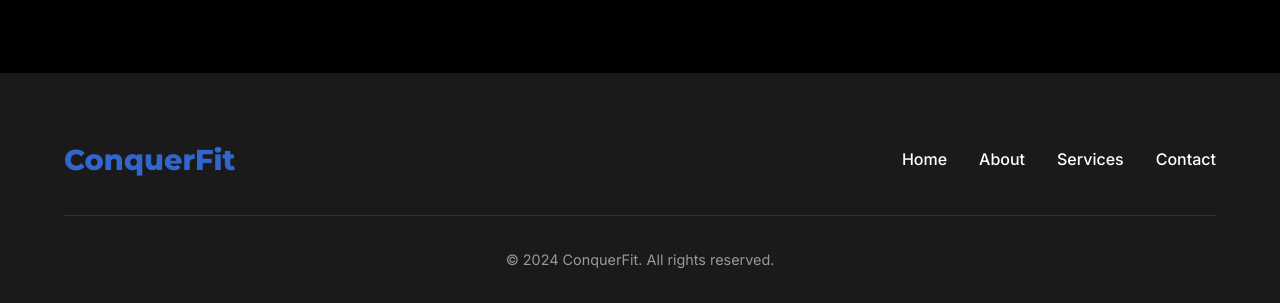
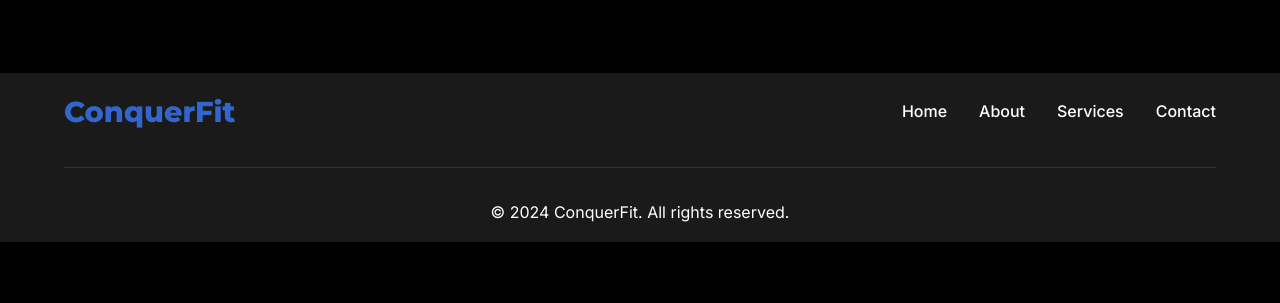
Before and after one commit to MohammedAashir/conquerfit, a plain HTML site: page index.html in a window 1280 px wide. Shown: the part 2458-2761 px from the top of the page. After the commit the page ends 2700 px from the top, so only its background shows below. Drawn offline with Linux system fonts and the light colour scheme.

Commit message:
style.css

```diff
--- a/style.css
+++ b/style.css
@@ -1,7 +1,5 @@
-/* Base Styles */
 :root {
     --primary-color: rgba(51, 102, 204, 1);
-    --primary-dark: rgba(41, 82, 163, 1);
     --text-color: rgba(255, 255, 255, 1);
     --light-gray: rgba(26, 26, 26, 1);
     --dark-gray: rgba(153, 153, 153, 1);
@@ -46,7 +44,6 @@
     padding: 0 1.5rem;
   }
 
-  /* Header & Navigation */
   .header {
     position: fixed;
     top: 0;
@@ -88,11 +85,10 @@
     color: var(--primary-color);
   }
 
-  /* Hero Section */
   .hero {
     height: 100vh;
     background: linear-gradient(rgba(0, 0, 0, 0.7), rgba(0, 0, 0, 0.7)),
-                url('https://images.unsplash.com/photo-1534438327276-14e5300c3a48');
+    url('https://images.unsplash.com/photo-1534438327276-14e5300c3a48');
     background-size: cover;
     background-position: center;
     display: flex;
@@ -129,7 +125,6 @@
     background: var(--primary-dark);
   }
 
-  /* About Section */
   .about {
     padding: var(--section-spacing) 0;
     background: #000000;
@@ -167,7 +162,6 @@
     left: 0;
   }
 
-  /* Services Section */
   .services {
     padding: var(--section-spacing) 0;
     background: var(--light-gray);
@@ -213,7 +207,6 @@
     color: var(--dark-gray);
   }
 
-  /* Contact Section */
   .contact {
     padding: var(--section-spacing) 0;
     background: #000000;
@@ -255,11 +248,10 @@
     border-radius: 10px;
   }
 
-  /* Footer */
   .footer {
     background: var(--light-gray);
     color: var(--white);
-    padding: 4rem 0 2rem;
+    padding: 1rem 0 1rem;
   }
 
   .footer-content {
@@ -299,12 +291,8 @@
     border-top: 1px solid rgba(255, 255, 255, 0.1);
   }
 
-  .footer-bottom p {
-    color: var(--dark-gray);
-    font-size: 0.9rem;
-  }
 
-  /* Responsive Design for Footer */
+
   @media (max-width: 768px) {
     .footer-content {
       flex-direction: column;
@@ -318,7 +306,6 @@
     }
   }
 
-  /* Responsive Design */
   @media (max-width: 768px) {
     .nav-links {
       display: none;
```
